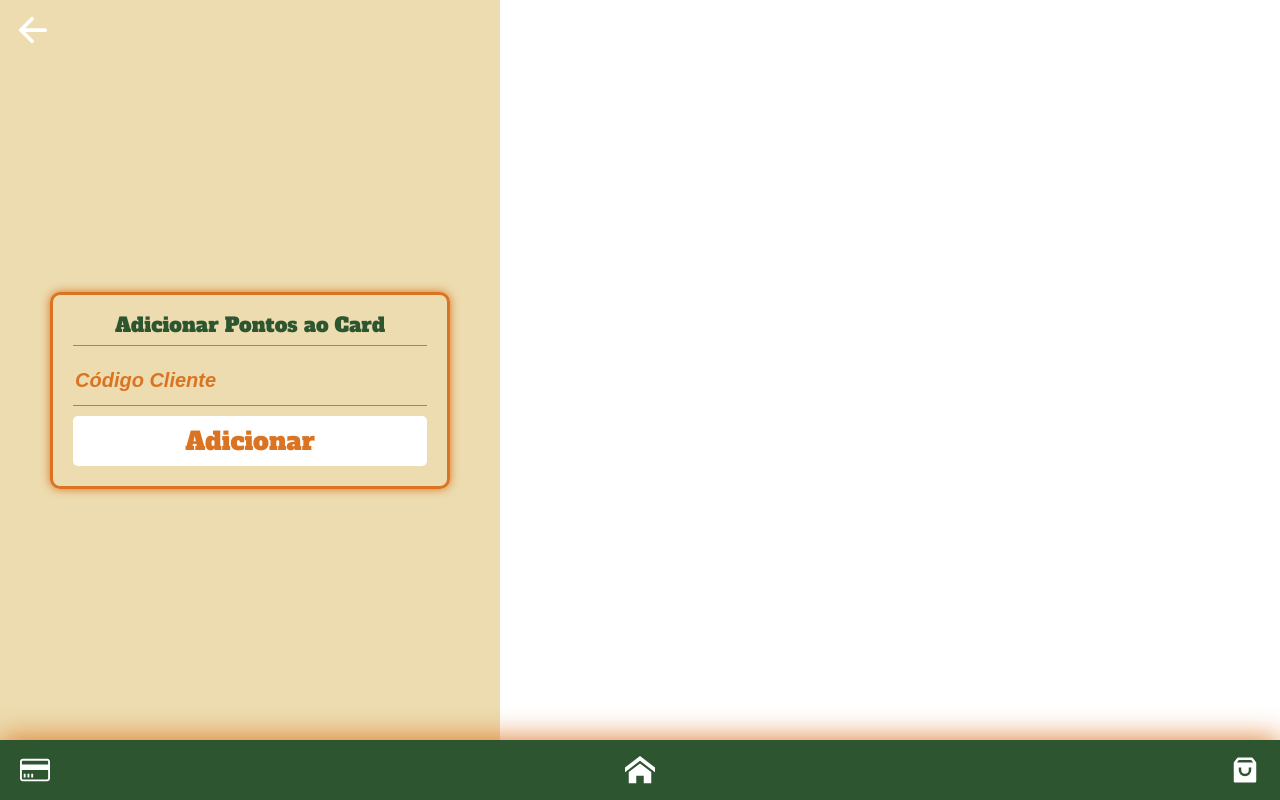
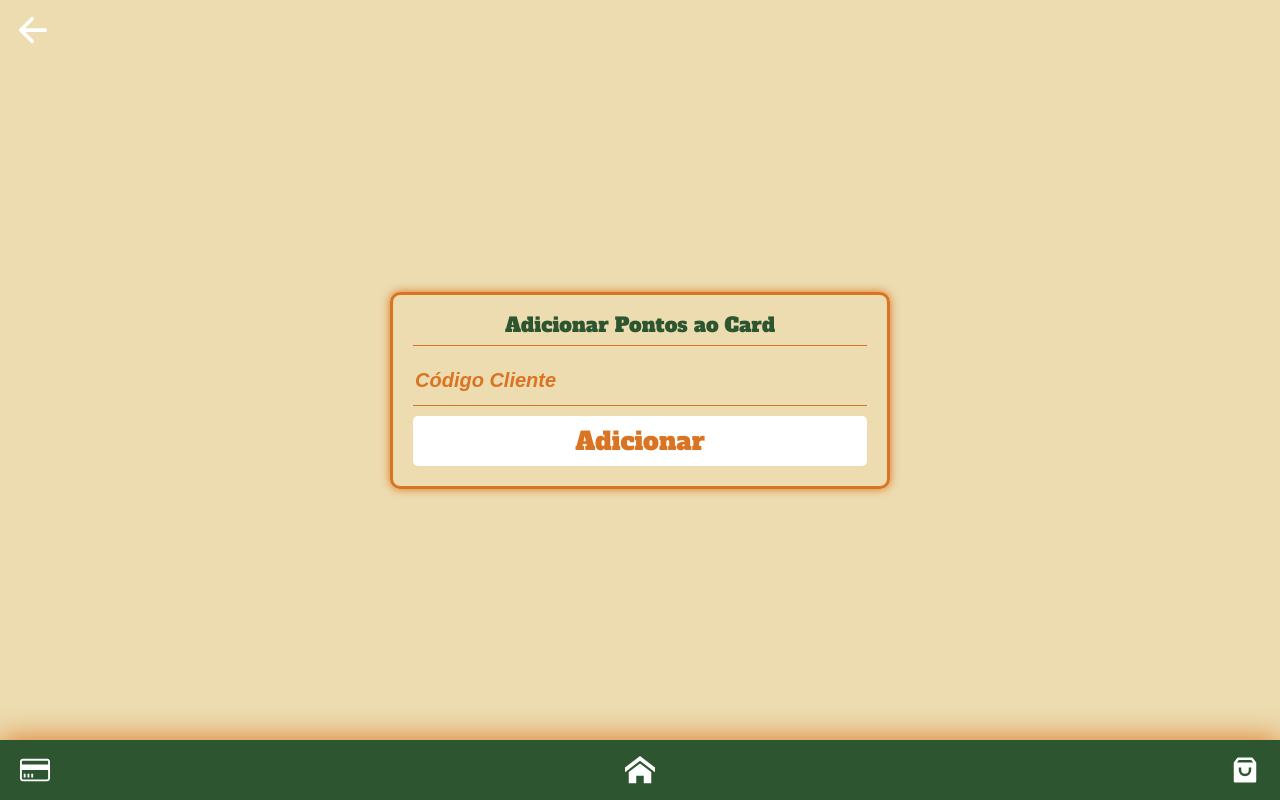
Before and after one commit to Carlosgadelha/loyalty-Card, a React (Vite) app in the folder front_loyaltyCard/: page /addPoints/1 in a window 1280 px wide. Built offline with nearby package versions, Linux system fonts and the light colour scheme; no server answers.

Commit message:
correções pontuais

```diff
--- a/front_loyaltyCard/src/Pages/AddPoints.tsx
+++ b/front_loyaltyCard/src/Pages/AddPoints.tsx
@@ -70,7 +70,6 @@ const Container = styled.div`
     align-items: center;
     background-color: #ECDCB0;
     width: 100vw;
-    max-width: 500px;
     height: 100vh;
 
     .addPoints{
@@ -84,7 +83,7 @@ const Container = styled.div`
         padding: 20px;
         margin-bottom: 20px;
         border-radius: 10px;
-
+        max-width: 500px;
         width: 80%;
 
         h1{
```
